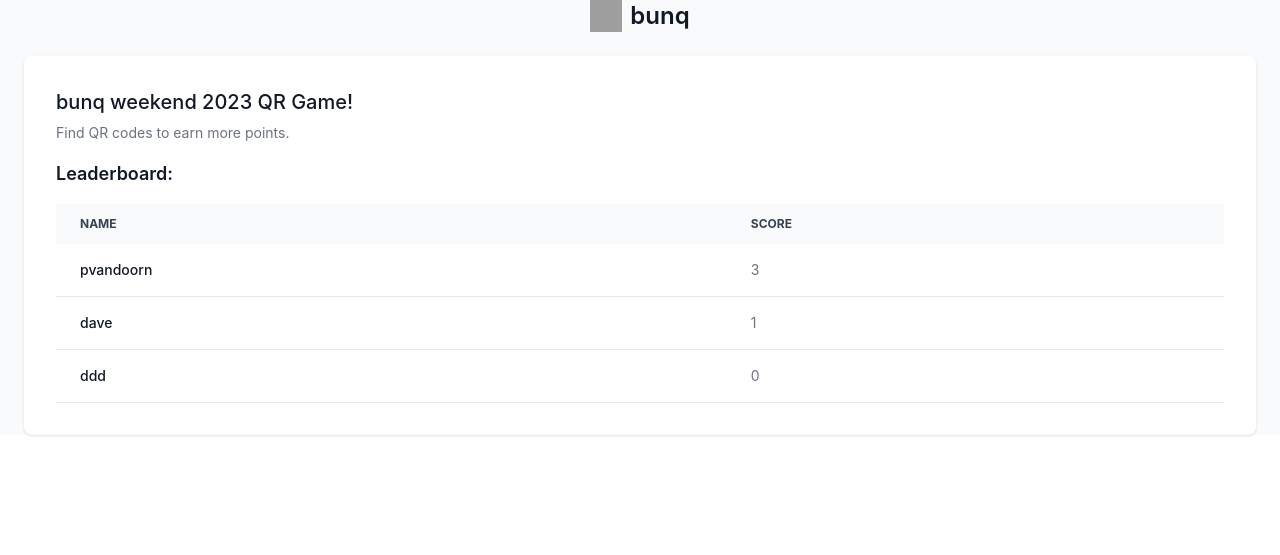
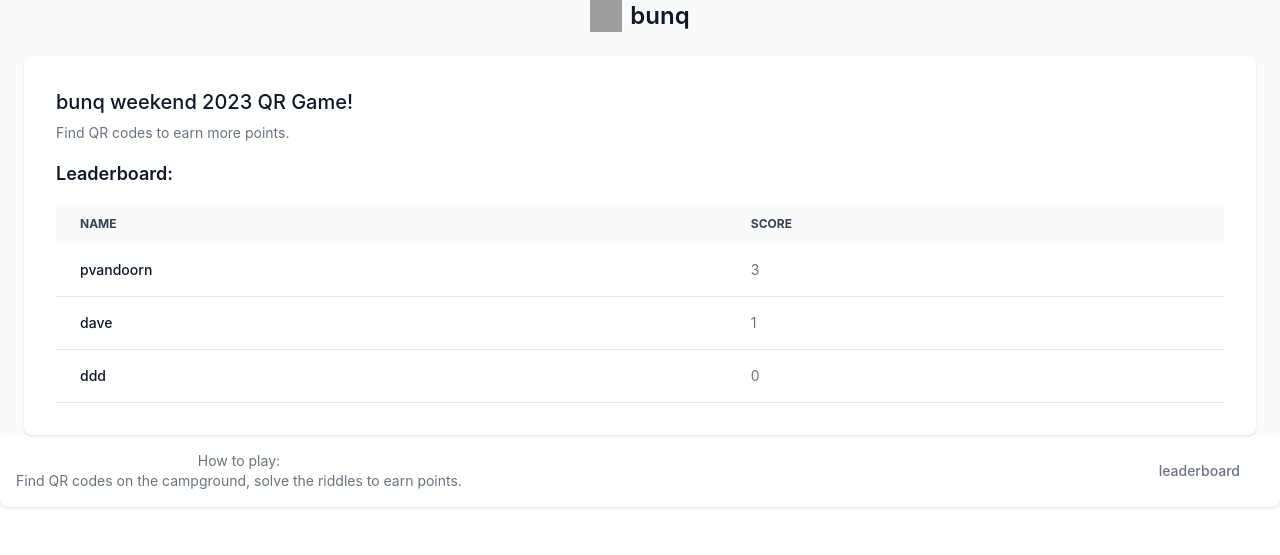
Before and after one commit to two-trick-pony-NL/qrgame, a Django app: page / in a window 1280 px wide. Shown: the top 555 px of the page. Run offline with Django 4.2, Linux system fonts and the light colour scheme; data comes from the database, SQL or seed files in the repository; some libraries are stand-ins or nearby versions; grey boxes are pictures that could not be loaded.

Commit message:
added footer

```diff
--- a/qrcodegame/templates/base.html
+++ b/qrcodegame/templates/base.html
@@ -29,5 +29,17 @@
   </section>
   <script src="https://cdnjs.cloudflare.com/ajax/libs/flowbite/1.6.5/flowbite.min.js"></script>
 
+  <footer class="bg-white rounded-lg shadow m-4 dark:bg-gray-800">
+    <div class="w-full mx-auto max-w-screen-xl p-4 md:flex md:items-center md:justify-between">
+      <span class="text-sm text-gray-500 sm:text-center dark:text-gray-400">How to play: <BR> Find QR codes on the campground, solve the riddles to earn points.
+    </span>
+    <ul class="flex flex-wrap items-center mt-3 text-sm font-medium text-gray-500 dark:text-gray-400 sm:mt-0">
+        <li>
+            <a href="/" class="mr-4 hover:underline md:mr-6 ">leaderboard</a>
+        </li>
+    </ul>
+    </div>
+</footer>
+
 </body>
 </html>
```
